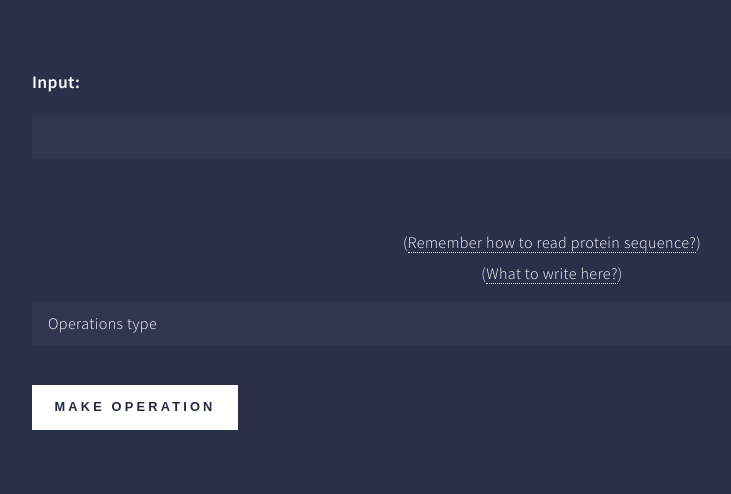
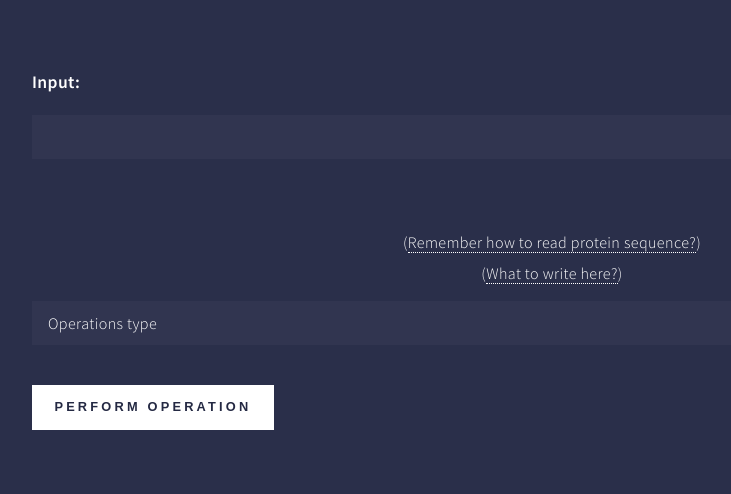
Before and after one commit to limitedeternity/biotools, a Flask app: page /webapp in a window 1280 px wide. Shown: the part 481-975 px from the top of the page, without its empty margins (88-819 px from the left). Run offline with Flask 2, Linux system fonts and the light colour scheme.

Commit message:
Use a more semantically suitable verb

```diff
--- a/templates/webapp.html
+++ b/templates/webapp.html
@@ -231,7 +231,7 @@
               </div>
               <div style=width:100%;height:15px;clear:both></div>
               <div style=text-align:left>
-                <button type=submit class="button special">Make operation</button>
+                <button type=submit class="button special">Perform operation</button>
               </div>
             </form>
           </div>
```
